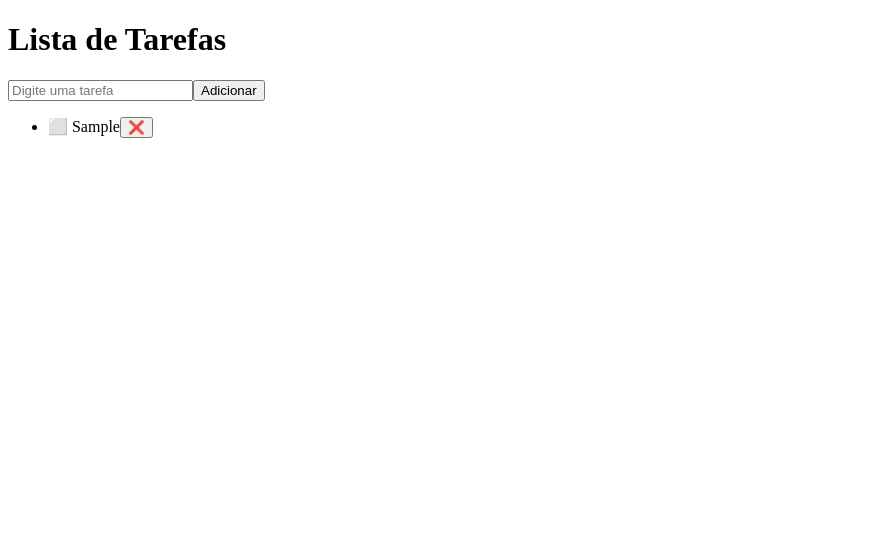
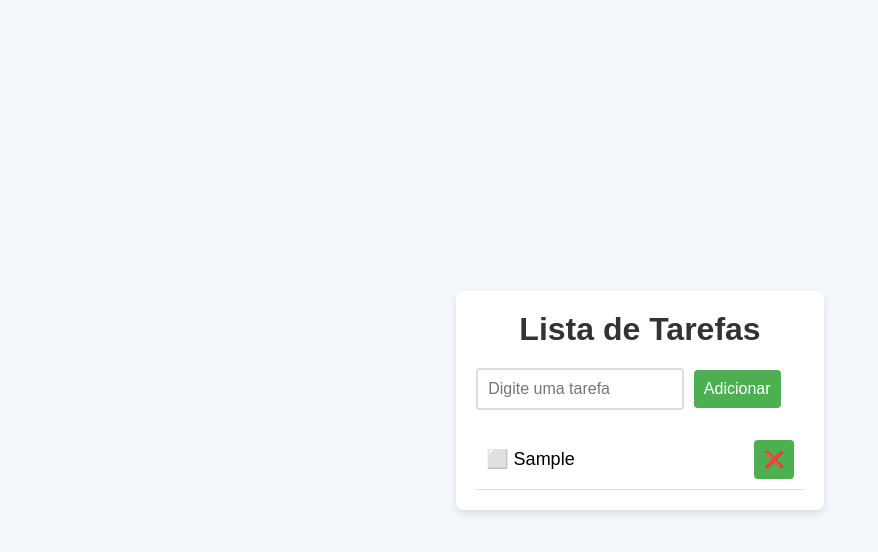
Before and after one commit to akyparfait/NoteAkpa, a React (Vite) app in the folder noteakpa/: page / in a window 1280 px wide. Both pictures are taken after typing "Sample" into the empty fields and a click on the button "Adicionar". Shown: the top 552 px of the page, without its empty margins (0-878 px from the left). Built offline with nearby package versions, Linux system fonts and the light colour scheme.

Commit message:
atualizando style

```diff
--- a/noteakpa/src/App.css
+++ b/noteakpa/src/App.css
@@ -1,8 +1,110 @@
-main button {
-    padding: 5px;
-    margin-left: 1em;
+* {
+    margin: 0;
+    padding: 0;
+    box-sizing: border-box;
 }
 
-main input {
-    line-height: 2;
+body {
+    font-family: 'Arial', sans-serif;
+    background-color: #f4f7fb;
+    display: flex;
+    justify-content: center;
+    align-items: center;
+    height: 100vh;
 }
+
+/* Container principal */
+.container {
+    background-color: white;
+    padding: 20px;
+    border-radius: 8px;
+    box-shadow: 0 4px 8px rgba(0, 0, 0, 0.1);
+    width: 100%;
+    max-width: 400px;
+}
+
+/* Título */
+h1 {
+    text-align: center;
+    color: #333;
+    margin-bottom: 20px;
+}
+
+/* Formulário de entrada */
+input[type="text"] {
+    width: calc(100% - 120px);
+    padding: 10px;
+    border: 2px solid #ddd;
+    border-radius: 4px;
+    margin-right: 10px;
+    font-size: 16px;
+    transition: border-color 0.3s;
+}
+
+input[type="text"]:focus {
+    border-color: #4CAF50;
+    outline: none;
+}
+
+/* Botão Adicionar */
+button {
+    padding: 10px;
+    font-size: 16px;
+    background-color: #4CAF50;
+    color: white;
+    border: none;
+    border-radius: 4px;
+    cursor: pointer;
+    transition: background-color 0.3s;
+}
+
+button:hover {
+    background-color: #45a049;
+}
+
+/* Lista de tarefas */
+ul {
+    list-style-type: none;
+    margin-top: 20px;
+}
+
+li {
+    display: flex;
+    align-items: center;
+    justify-content: space-between;
+    padding: 10px;
+    border-bottom: 1px solid #ddd;
+    font-size: 18px;
+}
+
+/* Tarefa concluída */
+li.completed {
+    text-decoration: line-through;
+    color: #aaa;
+}
+
+/* Botões de ação nas tarefas */
+button.delete {
+    background-color: #f44336;
+    padding: 5px 10px;
+    border: none;
+    color: white;
+    border-radius: 4px;
+    cursor: pointer;
+}
+
+button.delete:hover {
+    background-color: #e53935;
+}
+
+/* Ajustes responsivos */
+@media (max-width: 480px) {
+    .container {
+        width: 100%;
+        padding: 10px;
+    }
+
+    input[type="text"] {
+        width: calc(100% - 80px);
+    }
+}
```
